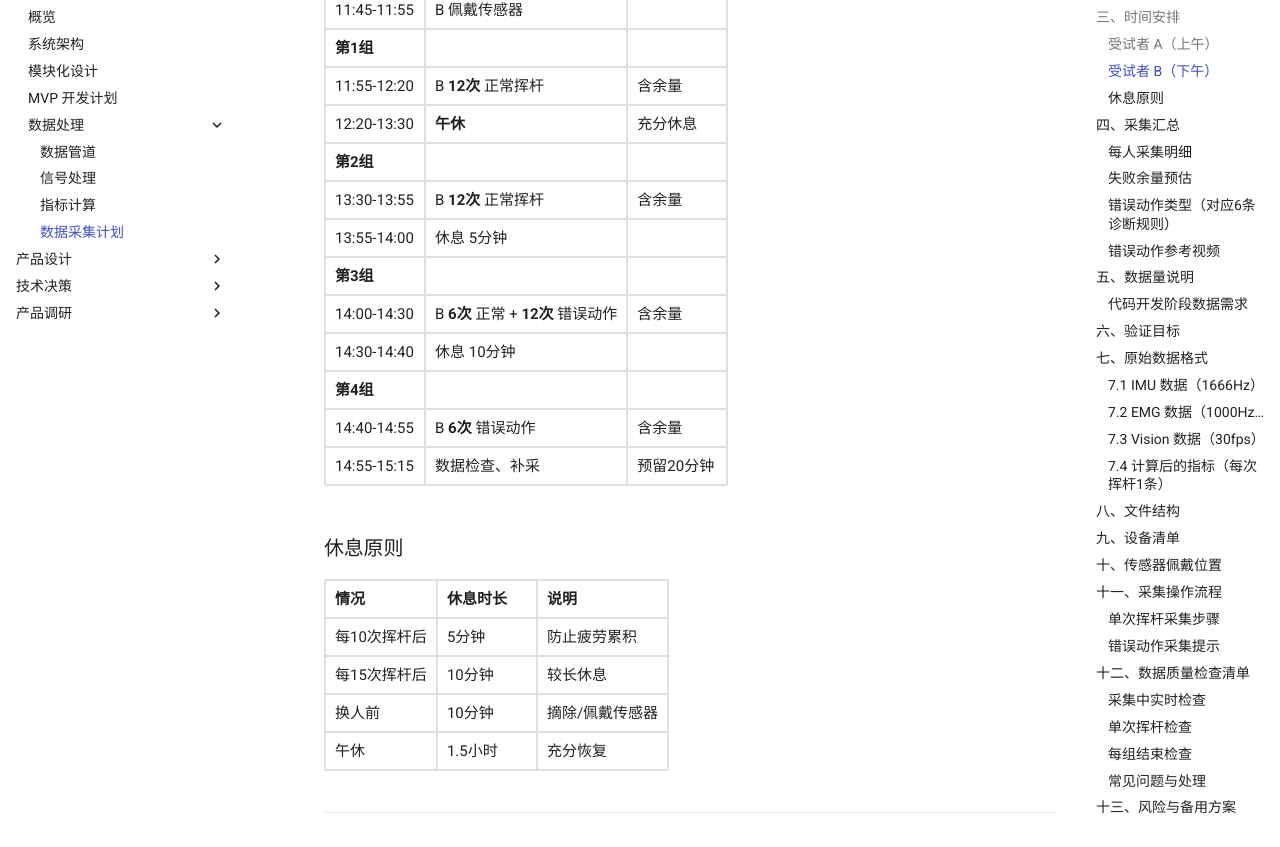
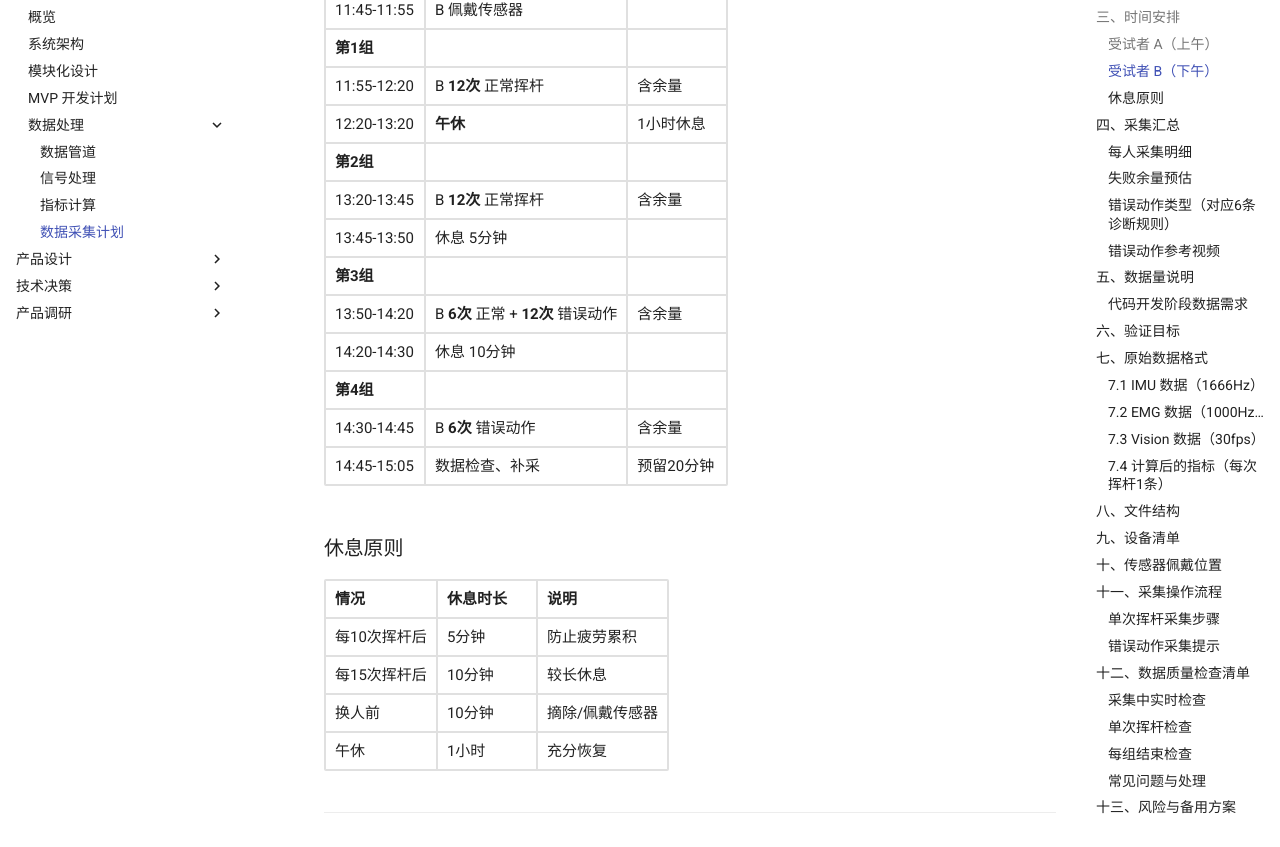
Before and after one commit to movement-chain-ai/movement-chain-docs, an MkDocs documentation site: the page built from docs/zh/design/architecture/data-processing/data-collection-plan-a.md, in a window 1280 px wide and 1400 px high, scrolled down 1654 px. Shown: the part 145-992 px from the top of the window. Built offline with MkDocs 1.6.1 and Material for MkDocs 9.7.7, drawn with Linux system fonts in a browser that asks for light colours; comment, search, counter and statistics services are not loaded; the version menu is left out.

Commit message:
docs: 调整午休时间为1小时
- 午休从1.5小时调整为1小时
- 更新受试者B下午时间安排

🤖 Generated with [Claude Code](https://claude.com/claude-code)

Co-Authored-By: Claude Opus 4.5 <noreply@anthropic.com>

```diff
--- a/docs/zh/design/architecture/data-processing/data-collection-plan-a.md
+++ b/docs/zh/design/architecture/data-processing/data-collection-plan-a.md
@@ -57,16 +57,16 @@
 | 11:45-11:55 | B 佩戴传感器 | |
 | **第1组** | | |
 | 11:55-12:20 | B **12次** 正常挥杆 | 含余量 |
-| 12:20-13:30 | **午休** | 充分休息 |
+| 12:20-13:20 | **午休** | 1小时休息 |
 | **第2组** | | |
-| 13:30-13:55 | B **12次** 正常挥杆 | 含余量 |
-| 13:55-14:00 | 休息 5分钟 | |
+| 13:20-13:45 | B **12次** 正常挥杆 | 含余量 |
+| 13:45-13:50 | 休息 5分钟 | |
 | **第3组** | | |
-| 14:00-14:30 | B **6次** 正常 + **12次** 错误动作 | 含余量 |
-| 14:30-14:40 | 休息 10分钟 | |
+| 13:50-14:20 | B **6次** 正常 + **12次** 错误动作 | 含余量 |
+| 14:20-14:30 | 休息 10分钟 | |
 | **第4组** | | |
-| 14:40-14:55 | B **6次** 错误动作 | 含余量 |
-| 14:55-15:15 | 数据检查、补采 | 预留20分钟 |
+| 14:30-14:45 | B **6次** 错误动作 | 含余量 |
+| 14:45-15:05 | 数据检查、补采 | 预留20分钟 |
 
 ### 休息原则
 
@@ -75,7 +75,7 @@
 | 每10次挥杆后 | 5分钟 | 防止疲劳累积 |
 | 每15次挥杆后 | 10分钟 | 较长休息 |
 | 换人前 | 10分钟 | 摘除/佩戴传感器 |
-| 午休 | 1.5小时 | 充分恢复 |
+| 午休 | 1小时 | 充分恢复 |
 
 ---
 
```
